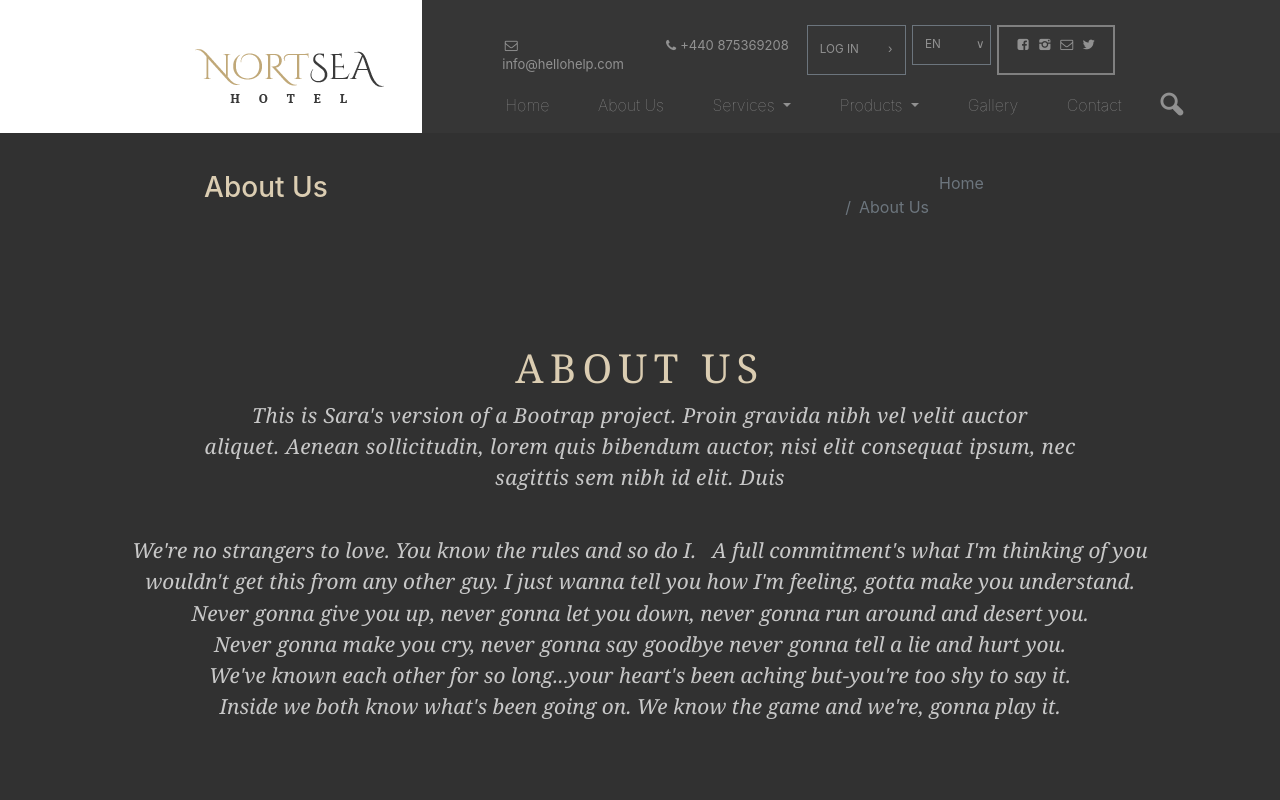
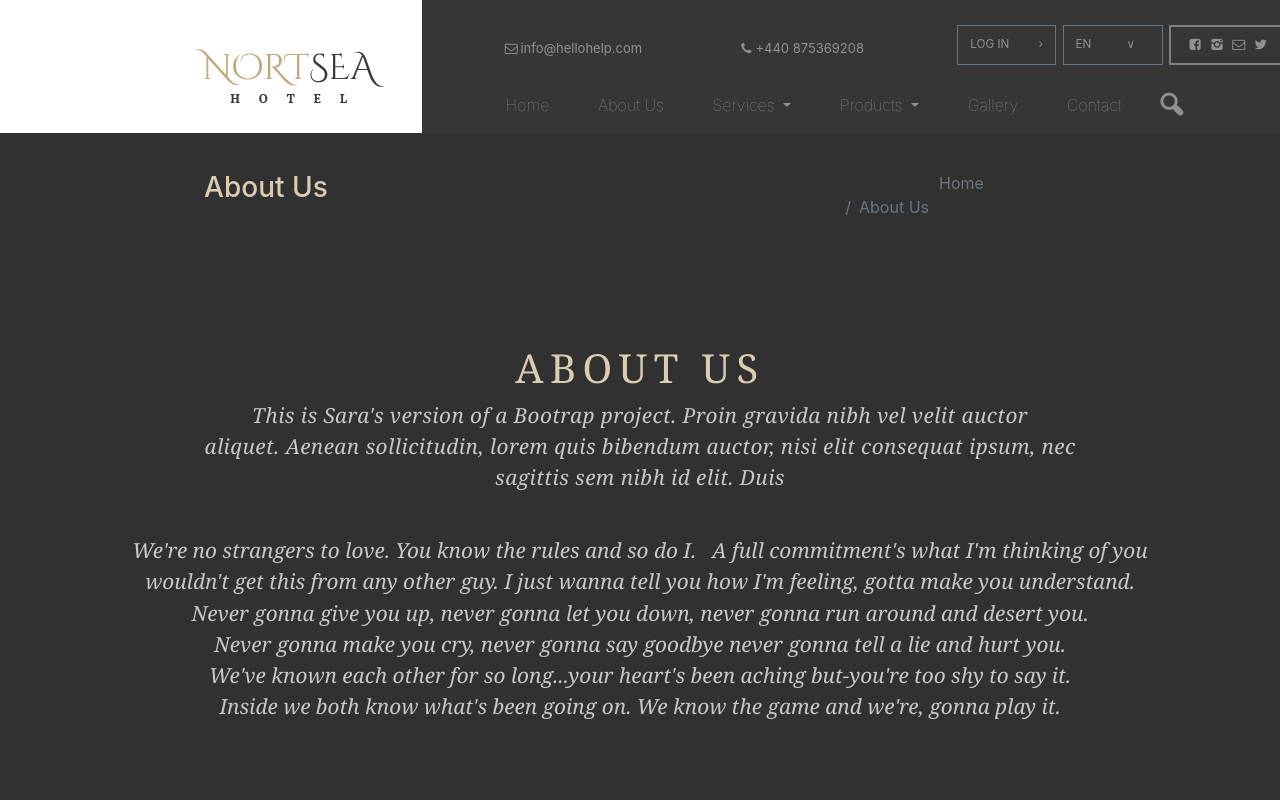
Before and after one commit to Capras/T1, a plain HTML site: page Bootstrap-exercise/aboutus.html in a window 1280 px wide. Shown: the top 800 px of the page. Drawn offline with Linux system fonts and the light colour scheme; a web font is replaced by a local one.

Commit message:
header changes

```diff
--- a/Bootstrap-exercise/css/aboutusstyle.css
+++ b/Bootstrap-exercise/css/aboutusstyle.css
@@ -32,7 +32,7 @@
 
 .customerinfo
 {
-  margin-right: 31%;
+  margin-right: 14%;
   margin-left: 5%;
   margin-top: 2%;
   color: #919191;
--- a/Bootstrap-exercise/css/style.css
+++ b/Bootstrap-exercise/css/style.css
@@ -24,11 +24,11 @@
 
 .customerinfo
 {
- margin-right: 36%;
- margin-left: 5%;
- margin-top: 2%;
- color:#919191;
- font-size:13px;
+  margin-right: 23%;
+  margin-left: 5%;
+  margin-top: 2%;
+  color: rgb(145, 145, 145);
+  font-size: 13px;
 }
 
 .headercolumn
@@ -330,6 +330,10 @@ li.em
  align-items: center;
 }
 
+div.card-body.gym
+{
+  margin-left: -4%;
+}
 
 .threemorecards
 {
@@ -822,5 +826,3 @@ color: #95959d;
 padding-top: 3%;
 margin-top: -251%;
 }
-
-everything up to # will do what I tell it above
```
Also changed, not shown: Bootstrap-exercise/index.html (+2 -2 lines).
